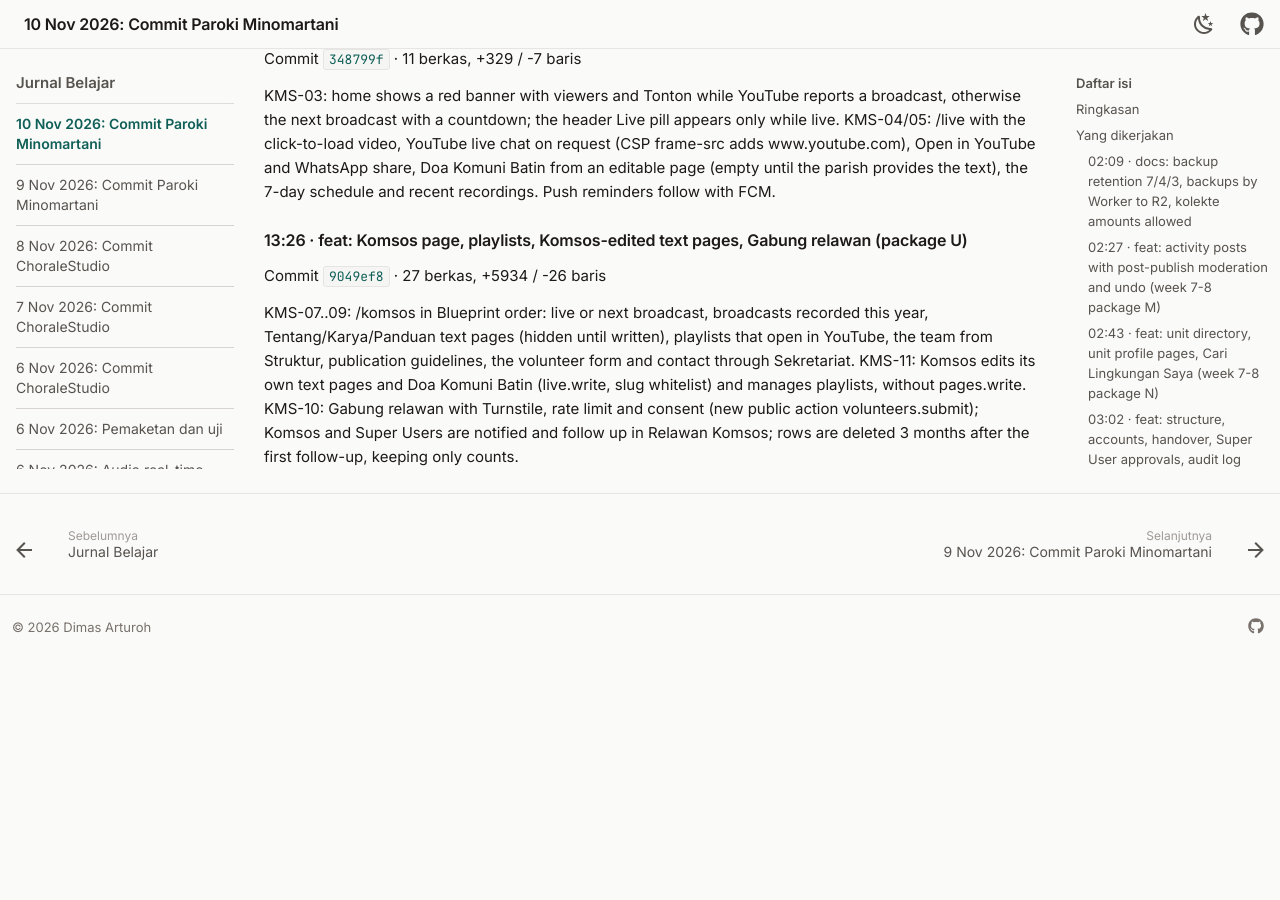
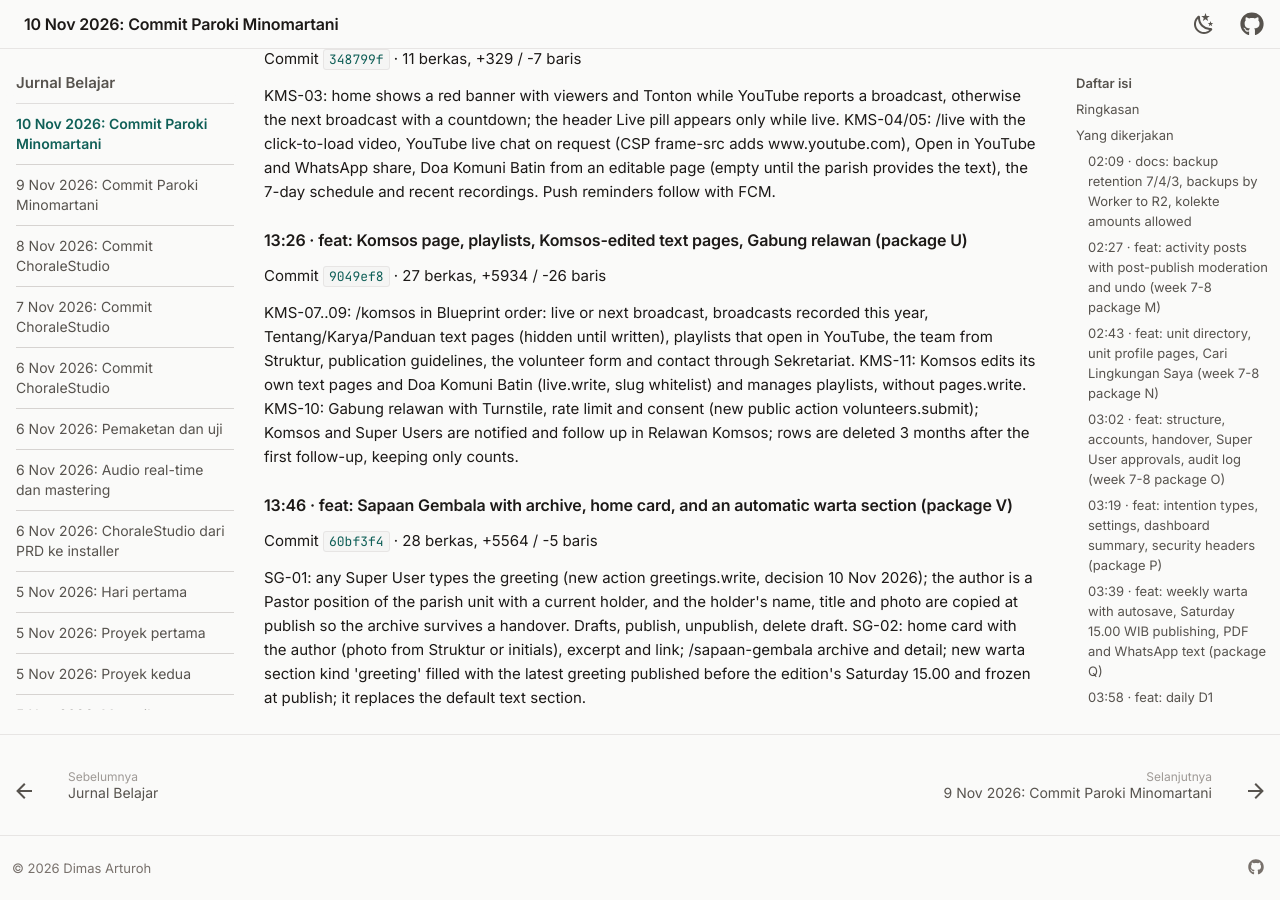
Before and after one commit to dimasarturoh15/dimasarturoh15.github.io, an MkDocs documentation site: the page built from docs/journal/2026-11-10-paroki-minomartani-commit.md, in a window 1280 px wide and 900 px high, scrolled down 2789 px. Built offline with MkDocs 1.6.1 and Material for MkDocs 9.7.7, drawn with Linux system fonts in a browser that asks for light colours; before the commit the page ends 3448 px from its top, so only the background shows below that; some of the changed text lies outside the part shown.

Commit message:
docs: sync Paroki Minomartani commit 60bf3f4

```diff
--- a/docs/journal/2026-11-10-paroki-minomartani-commit.md
+++ b/docs/journal/2026-11-10-paroki-minomartani-commit.md
@@ -1,12 +1,12 @@
-# 10 November 2026: Catatan commit Paroki Minomartani (12 commit)
+# 10 November 2026: Catatan commit Paroki Minomartani (13 commit)
 
 Halaman ini dibuat otomatis dari riwayat Git [Paroki Minomartani](../projects/paroki-minomartani.md) setiap kali ada commit. Isinya adalah pesan commit apa adanya.
 
 ## Ringkasan
 
-- Jumlah commit: 12
-- Perubahan: 206 berkas, +33898 / -127 baris
-- Rentang waktu: 02:09 sampai 13:26
+- Jumlah commit: 13
+- Perubahan: 234 berkas, +39462 / -132 baris
+- Rentang waktu: 02:09 sampai 13:46
 
 ## Yang dikerjakan
 
@@ -147,3 +147,15 @@ Komuni Batin (live.write, slug whitelist) and manages playlists, without pages.w
 KMS-10: Gabung relawan with Turnstile, rate limit and consent (new public action
 volunteers.submit); Komsos and Super Users are notified and follow up in Relawan
 Komsos; rows are deleted 3 months after the first follow-up, keeping only counts.
+
+### 13:46 · feat: Sapaan Gembala with archive, home card, and an automatic warta section (package V)
+
+Commit [`60bf3f4`](https://github.com/dimasarturoh15/paroki-minomartani/commit/60bf3f4790ce047834f8b26a5076616cc401690c) · 28 berkas, +5564 / -5 baris
+
+SG-01: any Super User types the greeting (new action greetings.write, decision 10 Nov
+2026); the author is a Pastor position of the parish unit with a current holder, and
+the holder's name, title and photo are copied at publish so the archive survives a
+handover. Drafts, publish, unpublish, delete draft. SG-02: home card with the author
+(photo from Struktur or initials), excerpt and link; /sapaan-gembala archive and detail;
+new warta section kind 'greeting' filled with the latest greeting published before the
+edition's Saturday 15.00 and frozen at publish; it replaces the default text section.
```
Also changed, not shown: docs/index.md (+1 -1 lines), docs/journal/index.md (+2 -2 lines), docs/projects/paroki-minomartani.md (+1 -0 lines).
